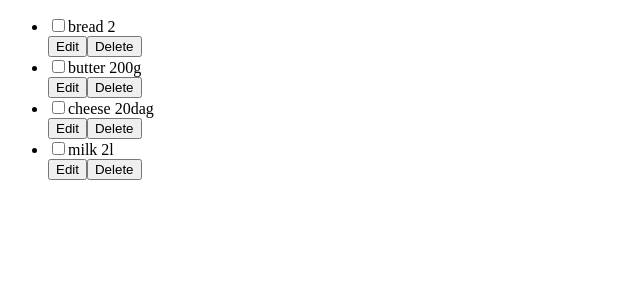
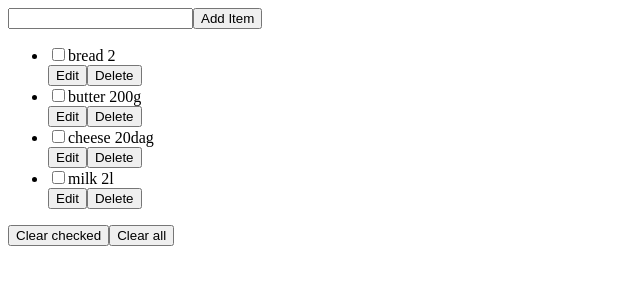
Before and after one commit to jmczerwinska/shopping-list, a React (Create React App) app: page / in a window 1280 px wide. Shown: the top 300 px of the page, without its empty margins (0-640 px from the left). Built offline with nearby package versions, Linux system fonts and the light colour scheme.

Commit message:
add new components

```diff
--- a/src/components/App/App.js
+++ b/src/components/App/App.js
@@ -1,5 +1,7 @@
 import React from 'react';
 import ShoppingList from '../ShoppingList';
+import ItemForm from '../ItemForm';
+import ClearList from '../ClearList';
 import ShoppingListProvider from '../../context/ShoppingListContext';
 import './App.css';
 
@@ -7,7 +9,9 @@ function App() {
   return (
     <div className="App">
       <ShoppingListProvider>
+        <ItemForm />
         <ShoppingList />
+        <ClearList />
       </ShoppingListProvider>
     </div>
   );
--- /dev/null
+++ b/src/components/ClearList.js
@@ -0,0 +1,20 @@
+import React, { useContext } from 'react';
+import { ShoppingListContext } from '../context/ShoppingListContext';
+
+const ClearList = () => {
+    const { clearAll } = useContext(ShoppingListContext);
+
+    return (
+        <div>
+            <button>
+                Clear checked
+            </button>
+            <button onClick={clearAll}>
+                Clear all
+            </button>
+        </div>
+
+    )
+}
+
+export default ClearList;
--- /dev/null
+++ b/src/components/ItemForm.js
@@ -0,0 +1,30 @@
+import React, { useContext, useState } from 'react';
+import {ShoppingListContext} from '../context/ShoppingListContext';
+
+
+const ItemForm = () => {
+    const { addItem } = useContext(ShoppingListContext);
+
+    const [title, setTitle] = useState('');
+
+
+    const handleSubmit = (e) => {
+        e.preventDefault();
+        addItem(title);
+        setTitle('');
+    }
+    const handleChange = (e) => {
+        setTitle(e.target.value);
+    }
+
+    return (
+        <form onSubmit={(e) => handleSubmit(e)}>
+            <input onChange={(e) => handleChange(e)} value={title} type="text" />
+            {/* <input type="number" />
+            <input type="select" /> */}
+            <button type="submit">Add Item</button>
+        </form>
+    )
+}
+
+export default ItemForm;
```
